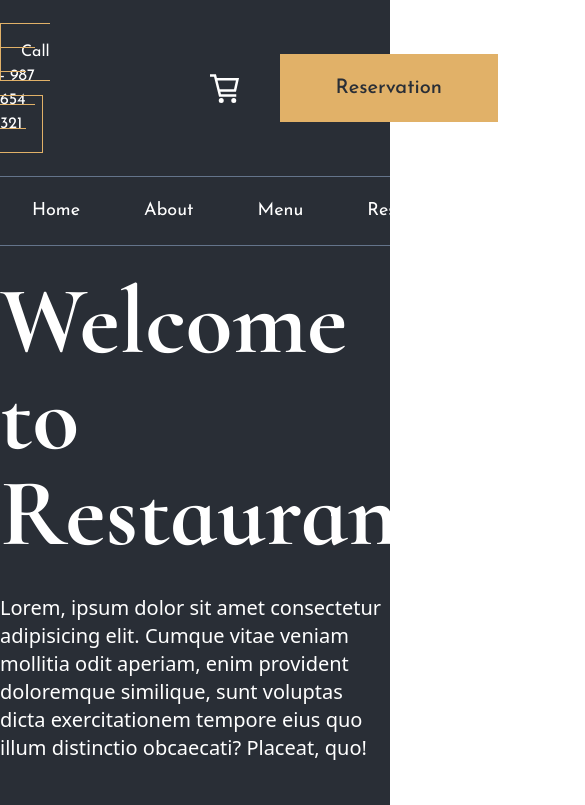
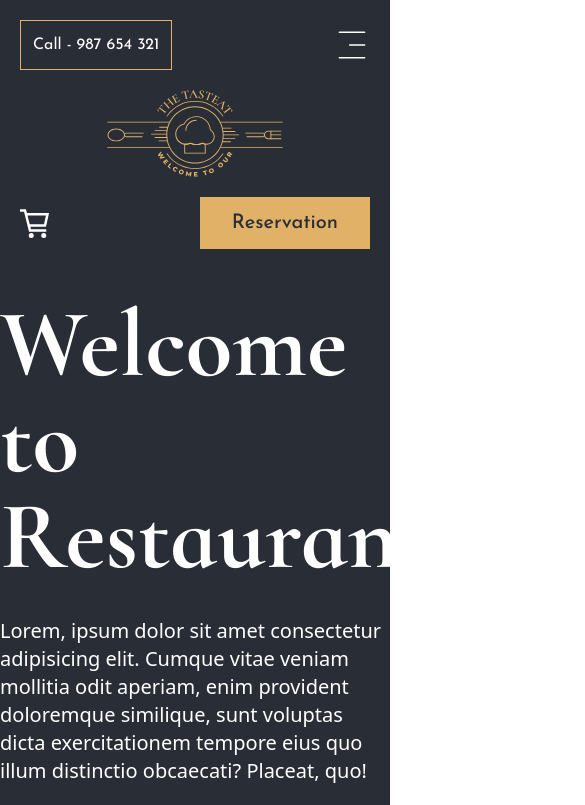
Before and after one commit to promahbubul/restaurant-student-project, a React (Vite) app: page / in a window 390 px wide. Shown: the top 805 px of the page, 585 px wide, since content can reach past the window. Built offline with nearby package versions, Linux system fonts and the light colour scheme; grey boxes are pictures that could not be loaded.

Commit message:
Header section mobile responsive

```diff
--- a/src/components/Header/Navbar/index.jsx
+++ b/src/components/Header/Navbar/index.jsx
@@ -5,19 +5,11 @@ import {
   FaPinterest,
   FaTwitter,
 } from "react-icons/fa";
+import { navItems } from "../../../constant/home.constant";
 
 const Navbar = () => {
-  const navItems = [
-    { id: 1, title: "Home", path: "/" },
-    { id: 2, title: "About", path: "/about" },
-    { id: 3, title: "Menu", path: "/menu" },
-    { id: 4, title: "Reservation", path: "/reservation" },
-    { id: 5, title: "Gallery", path: "/gallery" },
-    { id: 6, title: "Blog", path: "/blog" },
-    { id: 7, title: "Contact", path: "/contact" },
-  ];
   return (
-    <div className="bg-dark border-y border-slate-500">
+    <div className="bg-dark border-y border-slate-500 hidden md:block">
       <div className="container mx-auto flex flex-row items-center justify-between">
         {/* Left */}
         <div className="  flex flex-row">
--- a/src/components/Header/TopHeader/index.jsx
+++ b/src/components/Header/TopHeader/index.jsx
@@ -1,28 +1,85 @@
-import { Link } from "react-router-dom";
+import { Link, NavLink } from "react-router-dom";
 import logo from "../../../assets/images/Logo.svg";
 import { GrCart } from "react-icons/gr";
+import { CiMenuFries } from "react-icons/ci";
+import { useState } from "react";
+import { navItems } from "../../../constant/home.constant";
+import {
+  FaFacebook,
+  FaInstagram,
+  FaPinterest,
+  FaTwitter,
+} from "react-icons/fa";
 
 const TopHeader = () => {
+  const [hamburgerMenu, setHamburgerMenu] = useState(false);
   return (
     <div
-      className="py-10 flex flex-row justify-between gap-20
-     border-red-500 items-center font-josefin container mx-auto"
+      className="p-5 md:py-10 md:px-0 flex flex-col md:flex-row justify-between gap-5 md:gap-20
+     border-red-500 items-center font-josefin container mx-auto "
     >
-      <div className="w-full  ">
-        <p className="p-5 border border-cream inline text-white">
+      <div className="w-full flex flex-row justify-between items-center  ">
+        <p className="p-3 md:p-5 border border-cream text-center md:inline text-white">
           Call - 987 654 321{" "}
         </p>
+        {/* Mobile Menu Button */}
+        <button
+          onClick={() => setHamburgerMenu(!hamburgerMenu)}
+          className="md:hidden"
+        >
+          <CiMenuFries className="text-4xl font-bold text-white" />
+        </button>
+        {/* Mobile Menu Items */}
+        {hamburgerMenu && (
+          <div className="">
+            <div
+              onClick={() => setHamburgerMenu(!hamburgerMenu)}
+              className="bg-dark/90 fixed inset-y-0 inset-x-0 z-0"
+            ></div>
+            <div className="bg-slate-500 flex flex-col justify-between  fixed inset-y-0 w-10/12 left-0 z-40">
+              {/* Top */}
+              <div className="  flex flex-col ">
+                {navItems.map((item) => (
+                  <NavLink
+                    className={
+                      " text-lg text-white border-b border-cream last:border-b-0  py-5 px-8 hover:bg-cream font-josefin"
+                    }
+                    key={item.id}
+                    to={item.path}
+                  >
+                    {item.title}
+                  </NavLink>
+                ))}
+              </div>
+              {/* Bottom */}
+              <div className="flex flex-row justify-evenly pb-5 items-center gap-5 ">
+                <Link className="text-white text-2xl " to={"#"}>
+                  <FaInstagram />
+                </Link>
+                <Link className="text-white text-2xl " to={"#"}>
+                  <FaFacebook />
+                </Link>
+                <Link className="text-white text-2xl " to={"#"}>
+                  <FaTwitter />
+                </Link>
+                <Link className="text-white text-2xl " to={"#"}>
+                  <FaPinterest />
+                </Link>
+              </div>
+            </div>
+          </div>
+        )}
       </div>
       <div className="w-full  flex items-center justify-center">
-        <img src={logo} className="w-[350px]" />
+        <img src={logo} className=" w-44 md:w-[350px]" />
       </div>
-      <div className="w-full  flex flex-row items-center justify-end gap-10">
+      <div className="w-full  flex flex-row items-center justify-between md:justify-end gap-10">
         <div className="text-white ">
           <GrCart size={30} />
         </div>
         <Link
           to={"/reservation"}
-          className="bg-cream py-5 px-14 text-xl font-medium  text-dark"
+          className="bg-cream py-3 md:py-5 px-8 md:px-14 text-xl font-medium  text-dark"
         >
           Reservation
         </Link>
--- a/src/constant/home.constant.js
+++ b/src/constant/home.constant.js
@@ -115,4 +115,14 @@ const blogData = [
   },
 ];
 
-export { storyList, testimonialData, popularDishesData, blogData };
+const navItems = [
+  { id: 1, title: "Home", path: "/" },
+  { id: 2, title: "About", path: "/about" },
+  { id: 3, title: "Menu", path: "/menu" },
+  { id: 4, title: "Reservation", path: "/reservation" },
+  { id: 5, title: "Gallery", path: "/gallery" },
+  { id: 6, title: "Blog", path: "/blog" },
+  { id: 7, title: "Contact", path: "/contact" },
+];
+
+export { storyList, testimonialData, popularDishesData, blogData, navItems };
```
